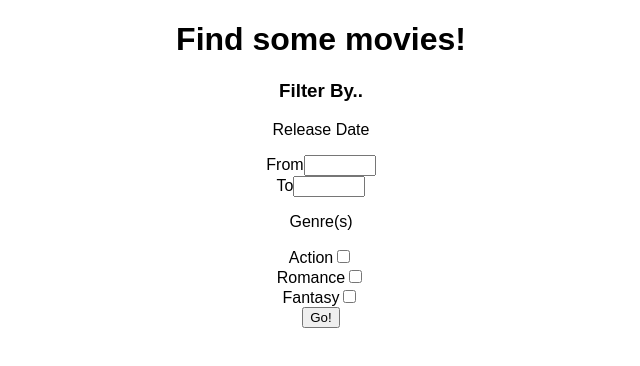
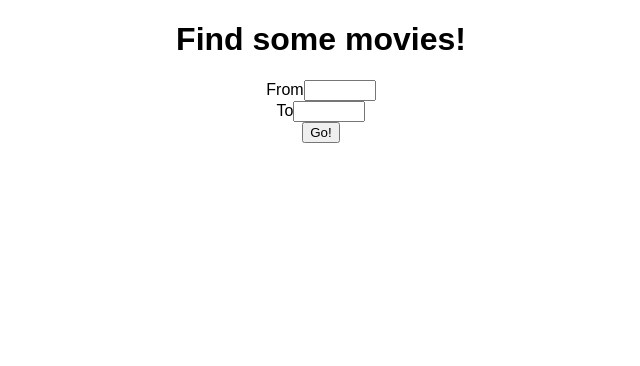
Before and after one commit to gfed53/react-redux-movies, a React (Create React App) app: page / in a window 1280 px wide. Shown: the top 366 px of the page, without its empty margins (319-959 px from the left). Built offline with nearby package versions, Linux system fonts and the light colour scheme.

Commit message:
Added redux-form dep to be used. Created new SearchForm and SearchFormContainer components, using redux-form. Integrated date form inputs, and mapped genre data from redux state to SearchForm component.

```diff
--- a/package.json
+++ b/package.json
@@ -10,6 +10,7 @@
     "react-redux": "^5.0.7",
     "react-scripts": "1.1.4",
     "redux": "^4.0.0",
+    "redux-form": "^7.3.0",
     "redux-thunk": "^2.2.0"
   },
   "scripts": {
--- a/src/App.jsx
+++ b/src/App.jsx
@@ -2,13 +2,19 @@ import React, { Component } from 'react';
 import './App.css';
 
 import SearchContainer from './containers/SearchContainer';
+import SearchFormContainer from './containers/SearchFormContainer';
 
 class App extends Component {
+
+  submit = values => {
+    console.log('values',values);
+  }
+
   render() {
     return (
       <div className="App">
         <h1>Find some movies!</h1>
-        <SearchContainer />
+        <SearchFormContainer onSubmit={this.submit} />
       </div>
     );
   }
--- /dev/null
+++ b/src/components/SearchForm.jsx
@@ -0,0 +1,24 @@
+import React from 'react';
+import { Field, reduxForm } from 'redux-form';
+
+export const SearchForm = props => {
+  const { handleSubmit, genres } = props;
+
+  console.log('genres',genres);
+
+  const yearNow = new Date().getFullYear();
+
+  return (
+    <form onSubmit={handleSubmit}>
+      <div className="date-container">
+        <label htmlFor="dateFrom">From</label>
+        <Field name="dateFrom" component="input" type="number" min="1900" max={yearNow} />
+      </div>
+      <div className="date-container">
+        <label htmlFor="dateTo">To</label>
+        <Field name="dateTo" component="input" type="number" min="1900" max={yearNow} />
+      </div>
+      <button type="submit">Go!</button>
+    </form>
+  )
+}
--- /dev/null
+++ b/src/containers/SearchFormContainer.jsx
@@ -0,0 +1,18 @@
+import React from 'react';
+import { connect } from 'react-redux';
+import { Field, reduxForm } from 'redux-form';
+
+import { SearchForm } from '../components/SearchForm';
+
+let SearchFormContainer = reduxForm({
+  // a unique name for the form
+  form: 'search'
+})(SearchForm);
+
+SearchFormContainer = connect(
+  state => ({
+    genres: state.movieGenres
+  })
+)(SearchFormContainer)
+
+export default SearchFormContainer;
--- a/src/reducers/index.js
+++ b/src/reducers/index.js
@@ -1,4 +1,5 @@
 import { combineReducers } from 'redux';
+import { reducer as formReducer } from 'redux-form';
 import * as types from '../constants/ActionTypes';
 
 import * as ApiReducers from './ApiReducers';
@@ -49,6 +50,7 @@ export const pastQueries = (state = [], action) => {
 
 
 export default combineReducers({
+  form: formReducer,
   searchBarText,
   pastQueries,
   ...ApiReducers
```
Also changed, not shown: 1 other file (tests, documents, lock files or other folders).
